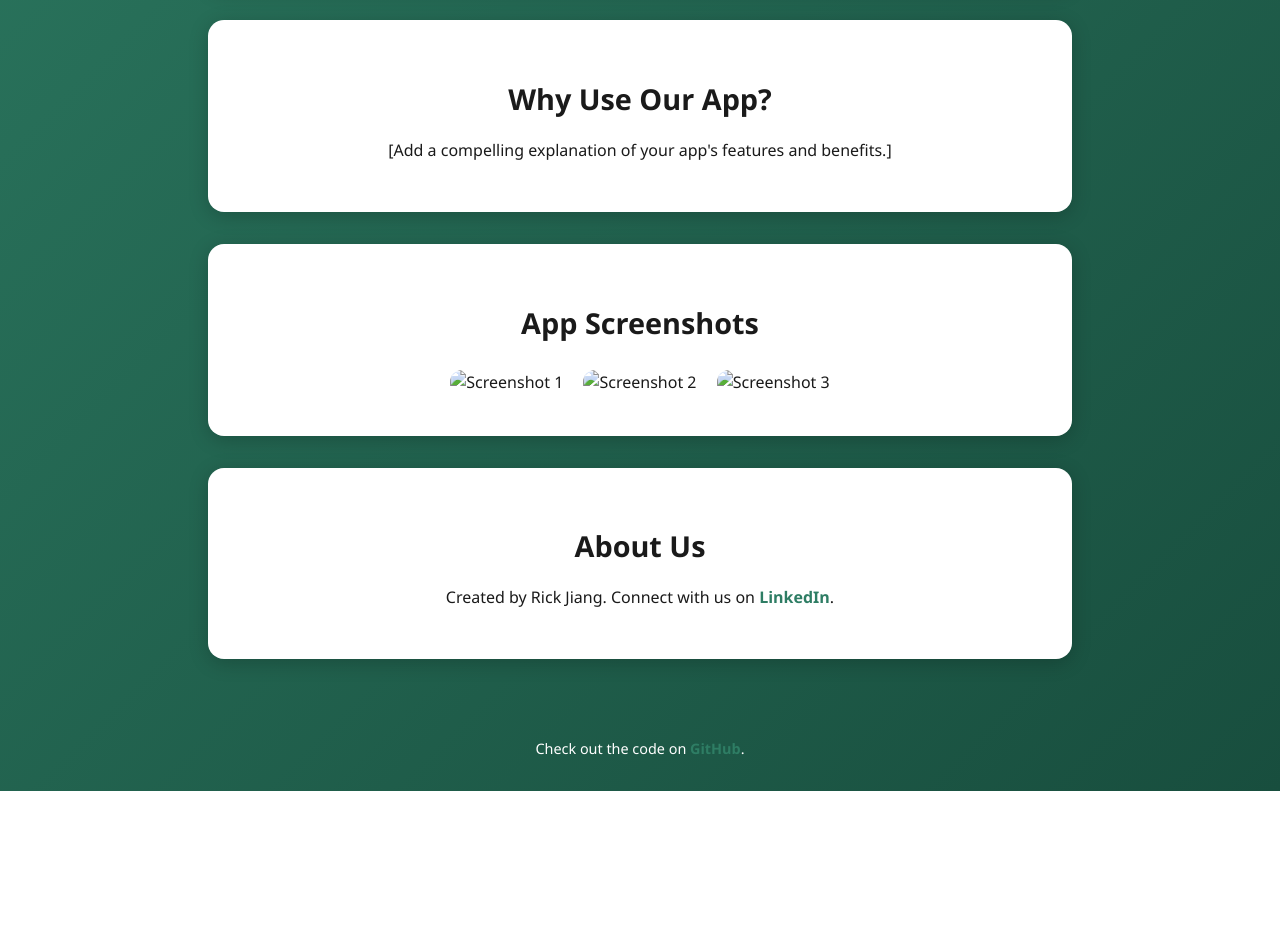
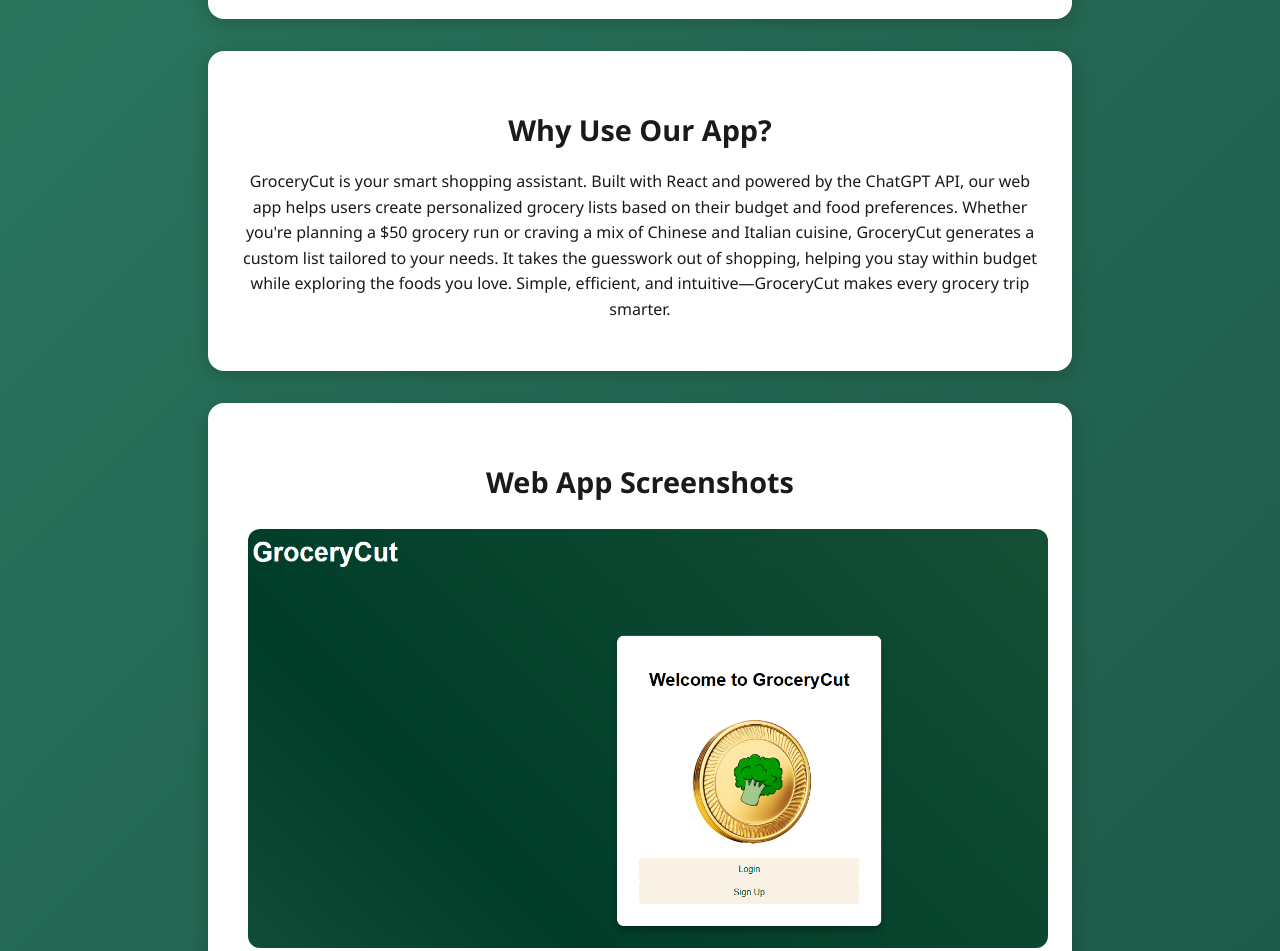
Before and after one commit to jiangrick6/grocerycut.github.io, a plain HTML site: page index.html in a window 1280 px wide. Shown: the part 740-1691 px from the top of the page. Before the commit the page ends 1531 px from the top, so only its background shows below. Drawn offline with Linux system fonts and the light colour scheme.

Commit message:
website revamped

```diff
--- a/index.html
+++ b/index.html
@@ -9,7 +9,7 @@
 <body>
     <header>
         <h1>Welcome to GroceryCut</h1>
-        <p>The easiest way to [describe your app's purpose].</p>
+        <p>The easiest way to to help users create personalized grocery lists based on their budget and food preferences. The user can input a budget (e.g., $50) and a prompt (e.g., "Chinese and Italian"), and the app generates a grocery list tailored to the user’s budget. .</p>
     </header>
     <main>
         <section>
@@ -18,17 +18,23 @@
         </section>
         <section>
             <h2>Why Use Our App?</h2>
-            <p>[Add a compelling explanation of your app's features and benefits.]</p>
+            <p>GroceryCut is your smart shopping assistant. Built with React and powered by the ChatGPT API, our web app helps users create personalized grocery lists based on their budget and food preferences. Whether you're planning a $50 grocery run or craving a mix of Chinese and Italian cuisine, GroceryCut generates a custom list tailored to your needs. It takes the guesswork out of shopping, helping you stay within budget while exploring the foods you love. Simple, efficient, and intuitive—GroceryCut makes every grocery trip smarter.</p>
         </section>
         <section>
-            <h2>App Screenshots</h2>
-            <img src="screenshot1.png" alt="Screenshot 1">
-            <img src="screenshot2.png" alt="Screenshot 2">
-            <img src="screenshot3.png" alt="Screenshot 3">
+            <h2>Web App Screenshots</h2>
+            <img src="/images/grocerycut.png" alt="Screenshot 1">
+            <img src="/images/grocerycut2.png" alt="Screenshot 2">
+            <img src="/images/grocerycut3.png" alt="Screenshot 3">
         </section>
         <section>
             <h2>About Us</h2>
-            <p>Created by Rick Jiang. Connect with us on <a href="https://linkedin.com/in/yourprofile">LinkedIn</a>.</p>
+            <p>Created by GroceryCut. Connect with us on
+                <a href="https://www.linkedin.com/in/rick-jiang-/">Rick's LinkedIn</a>.
+                <a href="https://www.linkedin.com/in/jericoelliarambulo/">Jerico's LinkedIn</a>.
+                <a href="https://www.linkedin.com/in/marcuscampbell03/">Marcus's LinkedIn</a>.
+                <a href="https://www.linkedin.com/in/aidanhall002/">Aidan's LinkedIn</a>.
+
+            </p>
         </section>
     </main>
     <footer>
```
Also changed, not shown: images/grocerycut.png (added), images/grocerycut2.png (added), images/grocerycut3.png (added).
